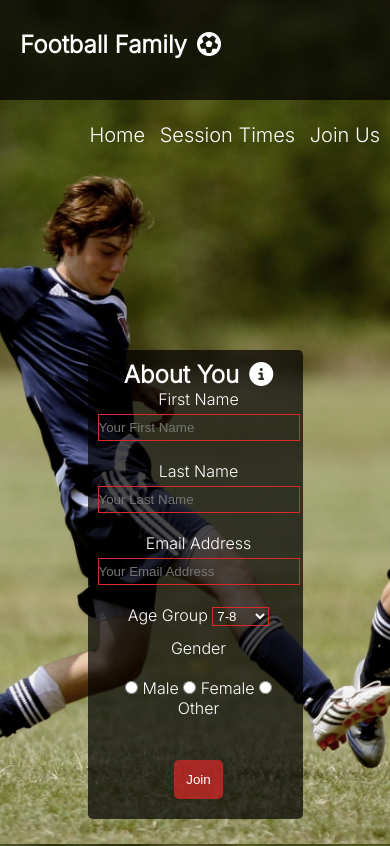
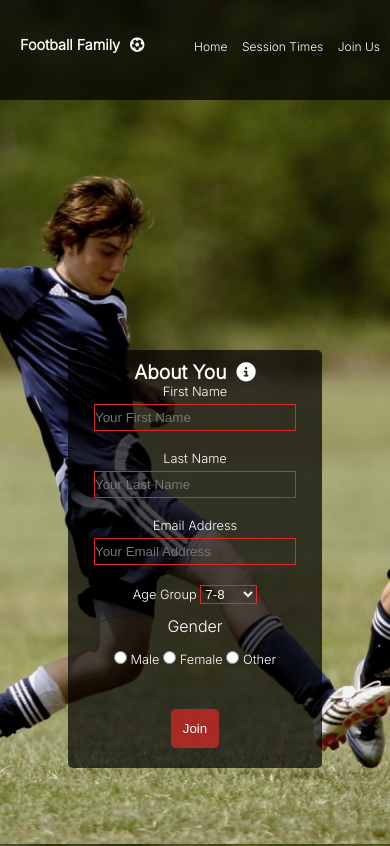
Before and after one commit to 1ukefg/P1-Football-Family, a plain HTML site: page joinus.html in a window 390 px wide. Shown: the top 846 px of the page. Drawn offline with Linux system fonts and the light colour scheme.

Commit message:
Made adjustments and fixes to media queries.

```diff
--- a/assets/css/style.css
+++ b/assets/css/style.css
@@ -113,7 +113,7 @@ footer {
 
 .icons i {
     font-size: 150%;
-    padding: 0 10 0 10;
+    padding: 0 10px 0 10px;
     margin: 5%;
     line-height: 90px;
     justify-content: space-evenly;
@@ -183,19 +183,26 @@ footer {
     font-weight: 300;
 }
 
-@media screen and (max-width: 700px) {
+@media screen and (max-width: 600px) {
     #logo {
-        font-size: 150%;
+        font-size: 90%;
     }
 
     .navbar ul li a {
         font-size: 12px;
     }
 
+    .about {
+        font-size: 80%;
+        width: 60%;
+    }
+
+}
+
+@media screen and (max-width: 700px) {
     .navbar ul li {
         padding-right: 10px;
         margin: 0 auto;
-
     }
 
     .wrapper {
@@ -204,15 +211,10 @@ footer {
 
     #info-box, .about {
         margin-top: 250px;
+        font-size: 80%;
     }
 
     .about {
         padding: 10px;
     }
 }
-
-@media screen and (max-width: 800px) {
-    .navbar ul li a {
-        font-size: 20px;
-    }
-}
```
Also changed, not shown: index.html (+1 -1 lines).
